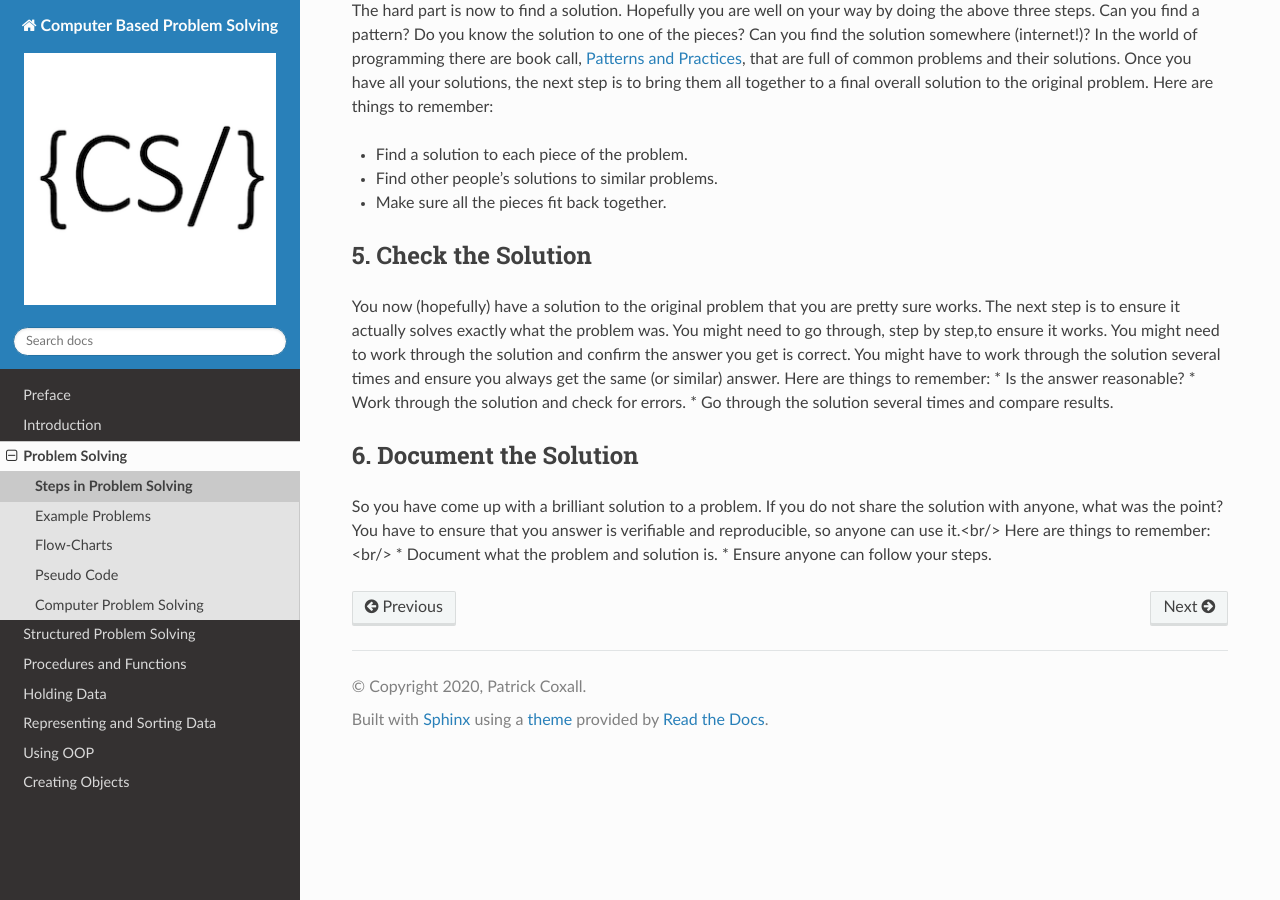
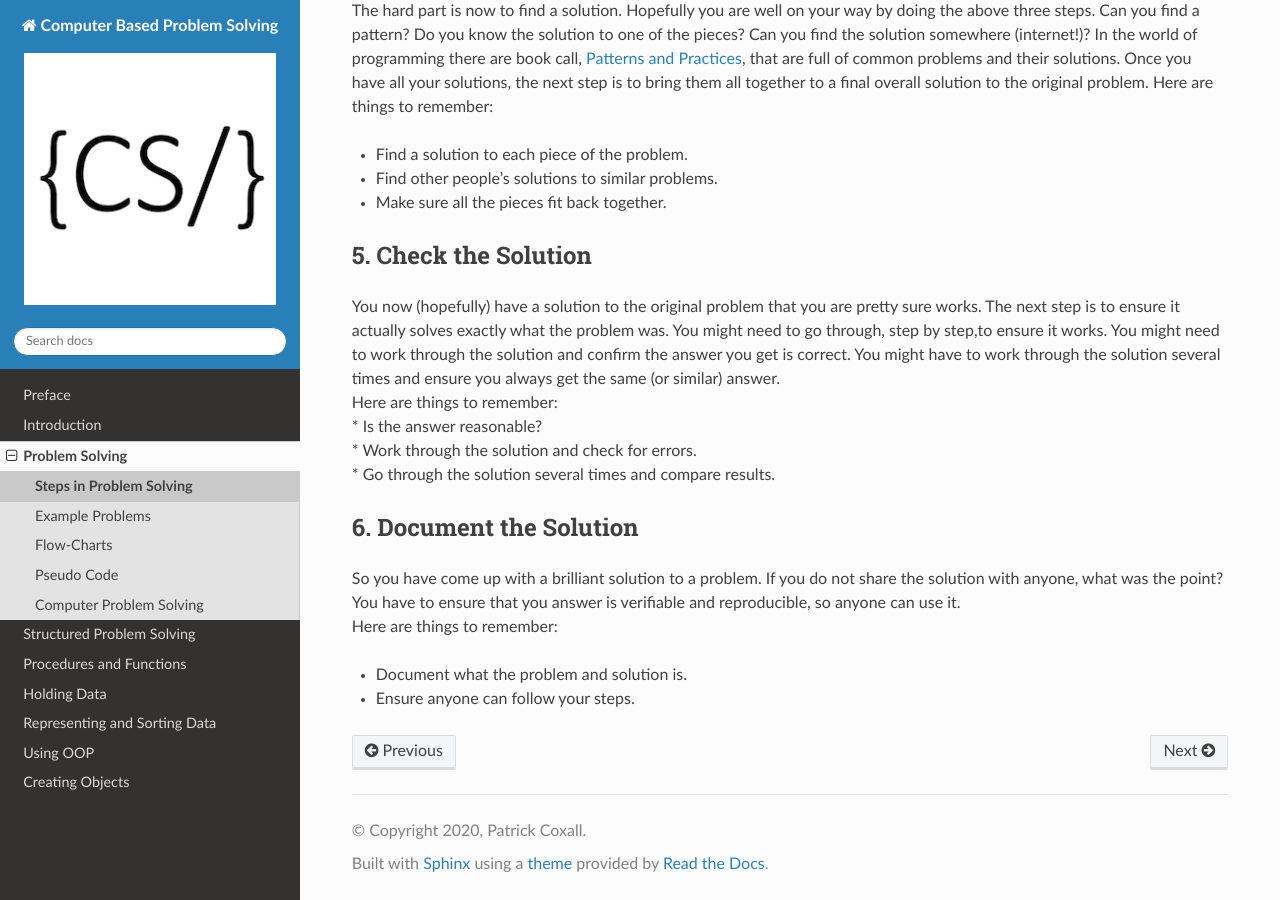
Before and after one commit to Mr-Coxall/Computer-Based-Problem-Solving, a Sphinx documentation site: the page built from docs/problem-solving/steps-in-problem-solving.rst, in a window 1280 px wide and 900 px high, scrolled down 1417 px. Built offline with Sphinx 7.4.7 and the Read the Docs theme 2.0.0, drawn with Linux system fonts in a browser that asks for light colours.

```diff
--- a/docs/problem-solving/steps-in-problem-solving.rst
+++ b/docs/problem-solving/steps-in-problem-solving.rst
@@ -53,15 +53,16 @@ Here are things to remember:
 
 5. Check the Solution
 =====================
-You now (hopefully) have a solution to the original problem that you are pretty sure works. The next step is to ensure it actually solves exactly what the problem was. You might need to go through, step by step,to ensure it works. You might need to work through the solution and confirm the answer you get is correct. You might have to work through the solution several times and ensure you always get the same (or similar) answer.
-Here are things to remember:
-* Is the answer reasonable?
-* Work through the solution and check for errors.
-* Go through the solution several times and compare results.
+| You now (hopefully) have a solution to the original problem that you are pretty sure works. The next step is to ensure it actually solves exactly what the problem was. You might need to go through, step by step,to ensure it works. You might need to work through the solution and confirm the answer you get is correct. You might have to work through the solution several times and ensure you always get the same (or similar) answer.
+| Here are things to remember:
+| * Is the answer reasonable?
+| * Work through the solution and check for errors.
+| * Go through the solution several times and compare results.
 
 6. Document the Solution
 ========================
-So you have come up with a brilliant solution to a problem. If you do not share the solution with anyone, what was the point? You have to ensure that you answer is verifiable and reproducible, so anyone can use it.<br/>
-Here are things to remember:<br/>
+| So you have come up with a brilliant solution to a problem. If you do not share the solution with anyone, what was the point? You have to ensure that you answer is verifiable and reproducible, so anyone can use it.
+| Here are things to remember:
+
 * Document what the problem and solution is.
 * Ensure anyone can follow your steps.
```
